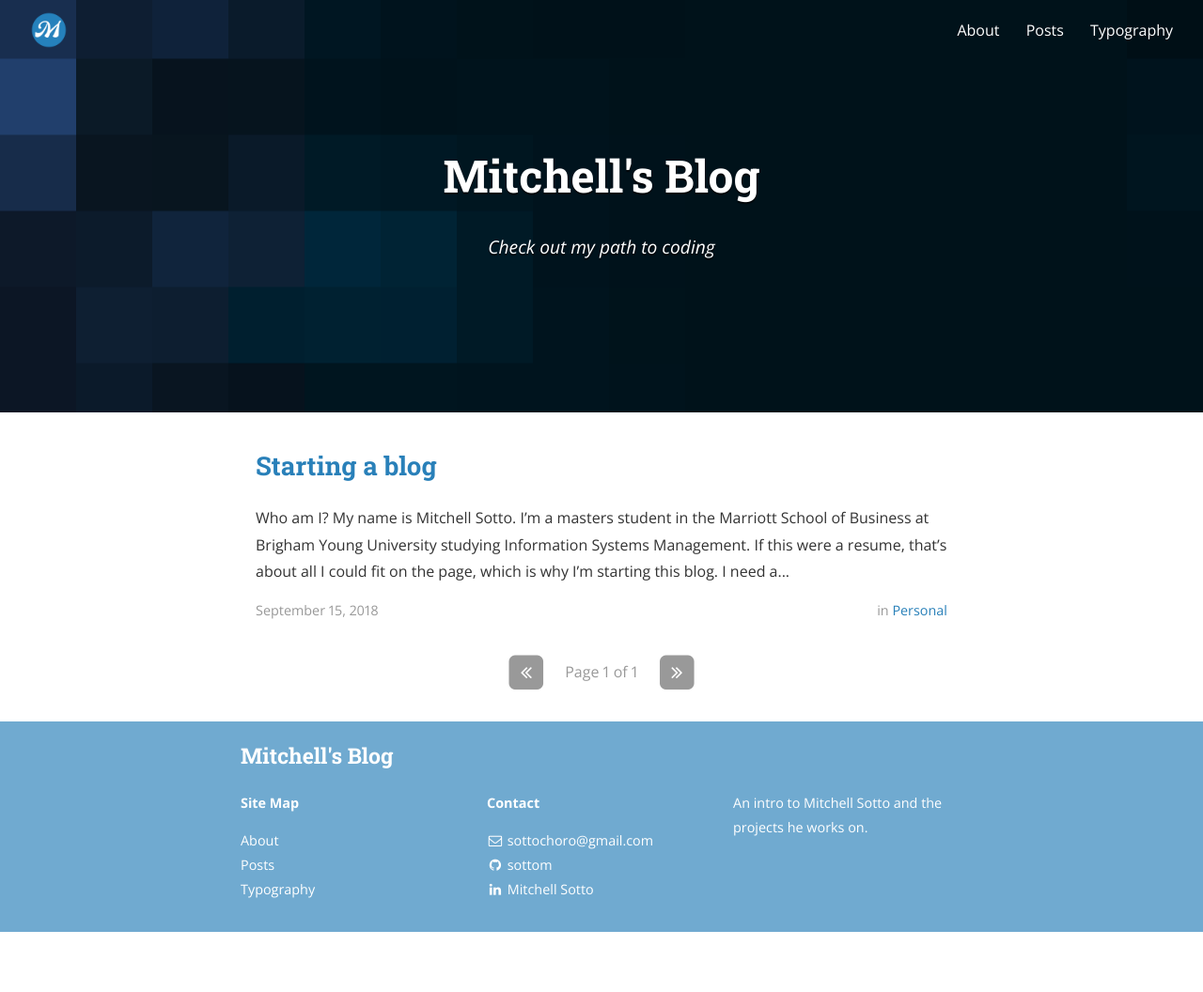
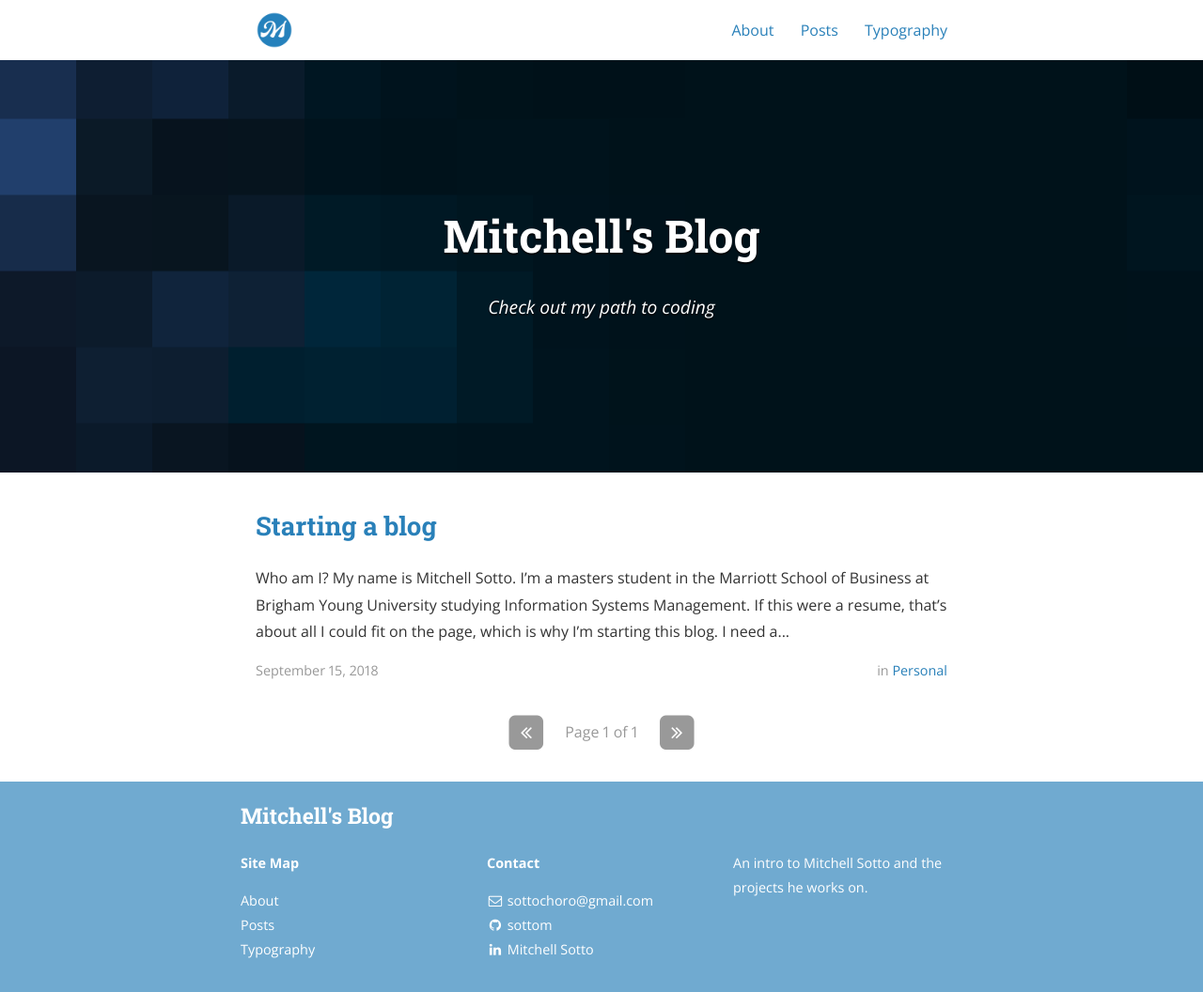
Before and after one commit to sottom/sottom.github.io, a Jekyll site: the page built from index.html, in a window 1280 px wide. Shown: the whole page at 94% size. Built offline with Jekyll 4.4.1, drawn with Linux system fonts in a browser that asks for light colours; nearby versions of some CDN libraries; the list of posts is cut into pages by our own code; before the commit the page ends 992 px from its top, so only the background shows below that.

Commit message:
revert style changes

```diff
--- a/_sass/_layout.scss
+++ b/_sass/_layout.scss
@@ -100,9 +100,8 @@ pre code.hljs {
 *	Header
 */
 .navigation {
+	box-shadow: 0 2px $highlight-color;
 	padding: 0 1em;
-	position: absolute;
-	width: 100%;
 	margin: 0;
 	/*
 	*	Navigation Menu - http://refills.bourbon.io/unstyled/ (see "Navigation")
@@ -121,8 +120,7 @@ pre code.hljs {
   // Nav menu
   .navigation-wrapper {
   	@include outer-container;
-		@include clearfix;
-		max-width: none;
+    @include clearfix;
     position: relative;
   }
   .logo {
@@ -179,14 +177,12 @@ pre code.hljs {
   }
   li.nav-link {
   	a {
-			color: white;
 	    display: inline-block;
 	    @include media ($tablet) {
 	      padding-right: 1.5em;
 	    }
 	  }
 	  &:last-child a {
-			color: white;
 	  	@include media ($tablet) {
     		padding-right: 1em;
     	}
```
